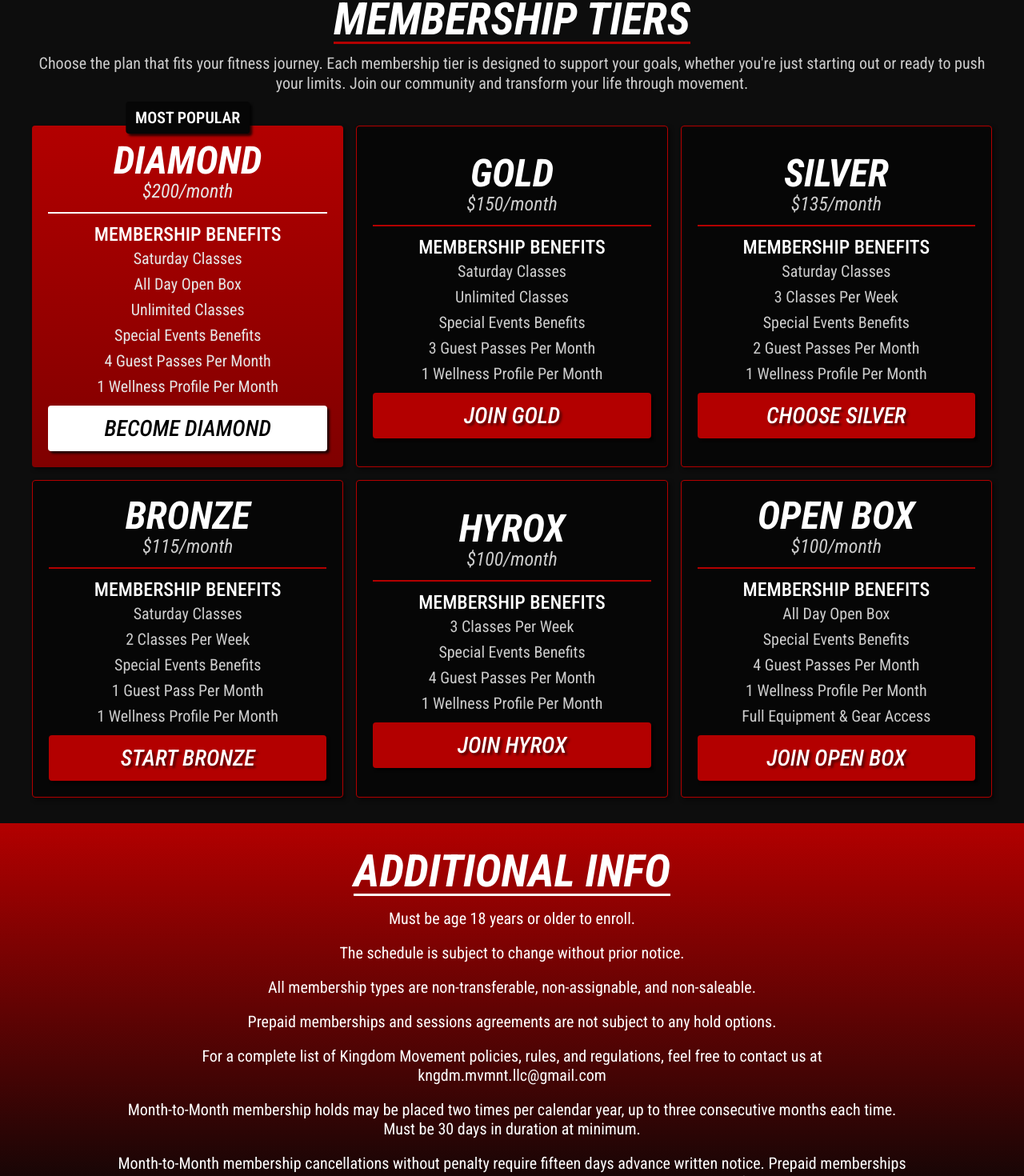
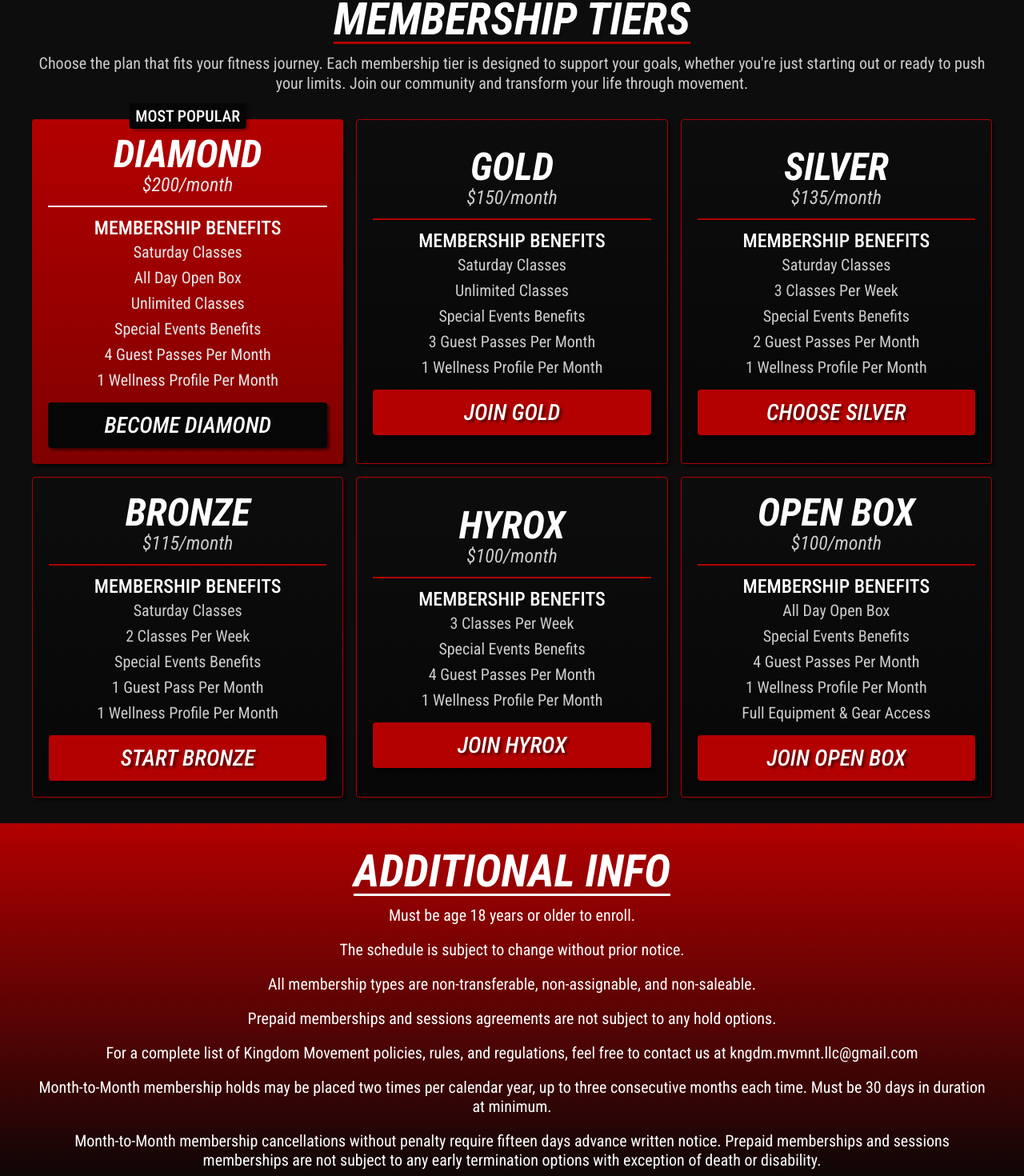
Before and after one commit to gilmerperez/kingdom-movement, a React (Vite) app: page /membership in a window 1280 px wide. Shown: the part 564-2034 px from the top of the page at 80% size. Built offline with nearby package versions, Linux system fonts and the light colour scheme.

Commit message:
Optimized membership page

```diff
--- a/src/pages/Membership/Membership.jsx
+++ b/src/pages/Membership/Membership.jsx
@@ -94,15 +94,15 @@ function Membership() {
               >
                 {membership.isPopular && <div className={styles.popularBadge}>MOST POPULAR</div>}
                 {/* Membership name */}
-                <h2 className={styles.membershipName}>{membership.name}</h2>
-                {/* Price / month */}
+                <h3 className={styles.membershipName}>{membership.name}</h3>
                 <div className={styles.priceContainer}>
-                  <span className={styles.price}>${membership.price}/month</span>
+                  {/* Monthly price */}
+                  <p className={styles.price}>${membership.price}/month</p>
                 </div>
                 {/* Seperator */}
                 <div className={styles.separator}></div>
                 {/* Membership benefits */}
-                <span className={styles.featuresTitle}>MEMBERSHIP BENEFITS</span>
+                <p className={styles.featuresTitle}>MEMBERSHIP BENEFITS</p>
                 <ul className={styles.featuresList}>
                   {membership.features.map((feature, index) => (
                     <li key={index} className={styles.featureItem}>
--- a/src/pages/Membership/Membership.module.css
+++ b/src/pages/Membership/Membership.module.css
@@ -12,8 +12,8 @@
 .membershipIntroduction {
   margin-top: 2rem;
   text-align: center;
+  margin-bottom: 2rem;
   transition: 0.3s ease;
-  margin-bottom: 2.5rem;
 }
 
 /* Title */
@@ -50,13 +50,14 @@
   border-radius: 0.25rem;
   flex-direction: column;
   justify-content: center;
+  box-shadow: var(--shadow-small);
   border: 1px solid var(--primary);
-  background-color: var(--header-bg-color);
-  box-shadow: 3px 3px 5px hsla(0, 0%, 0%, 0.5);
+  background: linear-gradient(to top, var(--header-bg-color), var(--bg-color));
 }
 
 .membershipCard:hover {
   transform: translateY(-5px);
+  box-shadow: var(--shadow-large);
 }
 
 /* Membership name */
@@ -65,13 +66,13 @@
   transition: 0.3s ease;
 }
 
-/* Price / month */
 .priceContainer {
   display: flex;
   align-items: center;
   justify-content: center;
 }
 
+/* Monthly price */
 .price {
   font-size: 1.5rem;
   font-style: italic;
@@ -94,10 +95,14 @@
   transition: 0.3s ease;
 }
 
+.featuresList {
+  text-align: center;
+  margin-bottom: 0.75rem;
+}
+
 .featureItem {
   padding: 0.25rem;
   font-size: 1.25rem;
-  text-align: center;
   transition: 0.3s ease;
   color: var(--text-secondary);
 }
@@ -108,20 +113,19 @@
   padding: 0.75rem;
   font-weight: 500;
   font-size: 1.75rem;
-  margin-top: 0.5rem;
   font-style: italic;
   transition: 0.3s ease;
   border-radius: 0.25rem;
   color: hsl(0, 0%, 100%);
+  box-shadow: var(--shadow-small);
+  text-shadow: var(--shadow-small);
   background-color: var(--primary);
-  box-shadow: 3px 3px 3px hsla(0, 0%, 0%, 0.75);
-  text-shadow: 3px 3px 3px hsla(0, 0%, 0%, 0.5);
 }
 
 .signUpButton:hover {
   transform: scale(1.05);
-  box-shadow: 3px 3px 5px hsla(0, 0%, 0%, 0.5);
-  text-shadow: 3px 3px 3px hsla(0, 0%, 0%, 0.25);
+  box-shadow: var(--shadow-large);
+  text-shadow: var(--shadow-large);
 }
 
 /* Individual styles for popular card */
@@ -132,17 +136,17 @@
 
 .membershipCard.popular .popularBadge {
   left: 50%;
-  top: -30px;
-  font-weight: 600;
+  top: -20px;
+  font-weight: 500;
   position: absolute;
   font-size: 1.25rem;
   text-align: center;
   transition: 0.3s ease;
   border-radius: 0.25rem;
-  padding: 0.5rem 0.75rem;
+  padding: 0.25rem 0.5rem;
   transform: translateX(-50%);
+  box-shadow: var(--shadow-large);
   background-color: var(--header-bg-color);
-  box-shadow: 3px 3px 3px hsla(0, 0%, 0%, 0.75);
 }
 
 .membershipCard.popular .membershipName,
@@ -161,8 +165,14 @@
 
 .membershipCard.popular .signUpButton {
   text-shadow: none;
-  color: hsl(0, 0%, 0%);
-  background-color: hsl(0, 0%, 100%);
+  color: var(--text-primary);
+  box-shadow: var(--shadow-small);
+  background-color: var(--header-bg-color);
+}
+
+.membershipCard.popular .signUpButton:hover {
+  transform: scale(1.05);
+  box-shadow: var(--shadow-large);
 }
 
 /* Additional Info */
@@ -171,27 +181,27 @@
   display: flex;
   padding: 2rem;
   margin-top: 2rem;
-  text-align: center;
   align-items: center;
   margin-bottom: -2rem;
   transition: 0.3s ease;
   flex-direction: column;
   justify-content: center;
-  color: hsl(0, 0%, 100%);
   background: linear-gradient(to top, var(--footer-bg-color), var(--primary));
 }
 
 .additionalInfo {
   width: 100%;
-  max-width: 1000px;
+  max-width: 1200px;
+  text-align: center;
+  color: hsl(0, 0%, 100%);
 }
 
 .additionalInfoTitle {
   opacity: 0;
   font-size: 3.5rem;
-  margin-bottom: 1rem;
   display: inline-block;
   transition: 0.3s ease;
+  margin-bottom: 0.75rem;
   transform: translateY(30px);
   border-bottom: 3px solid hsl(0, 0%, 100%);
 }
```
Also changed, not shown: src/assets/inspiration/alignment.jpg (deleted).
